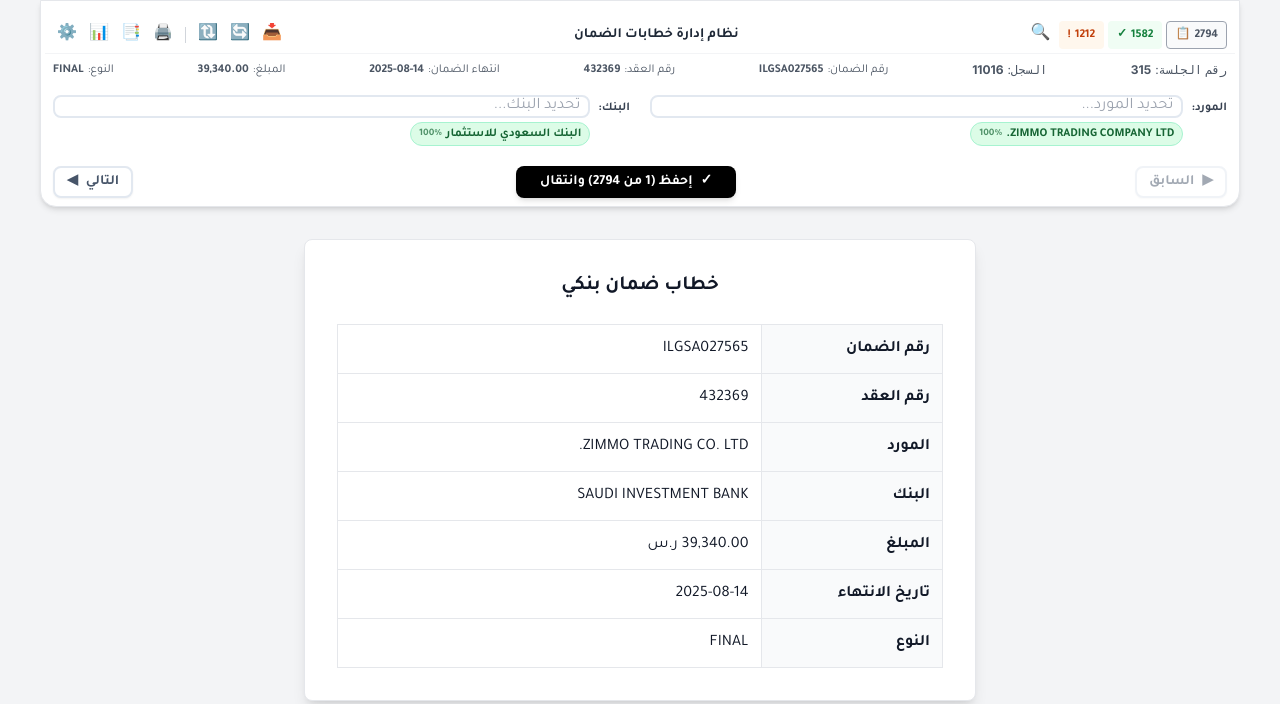
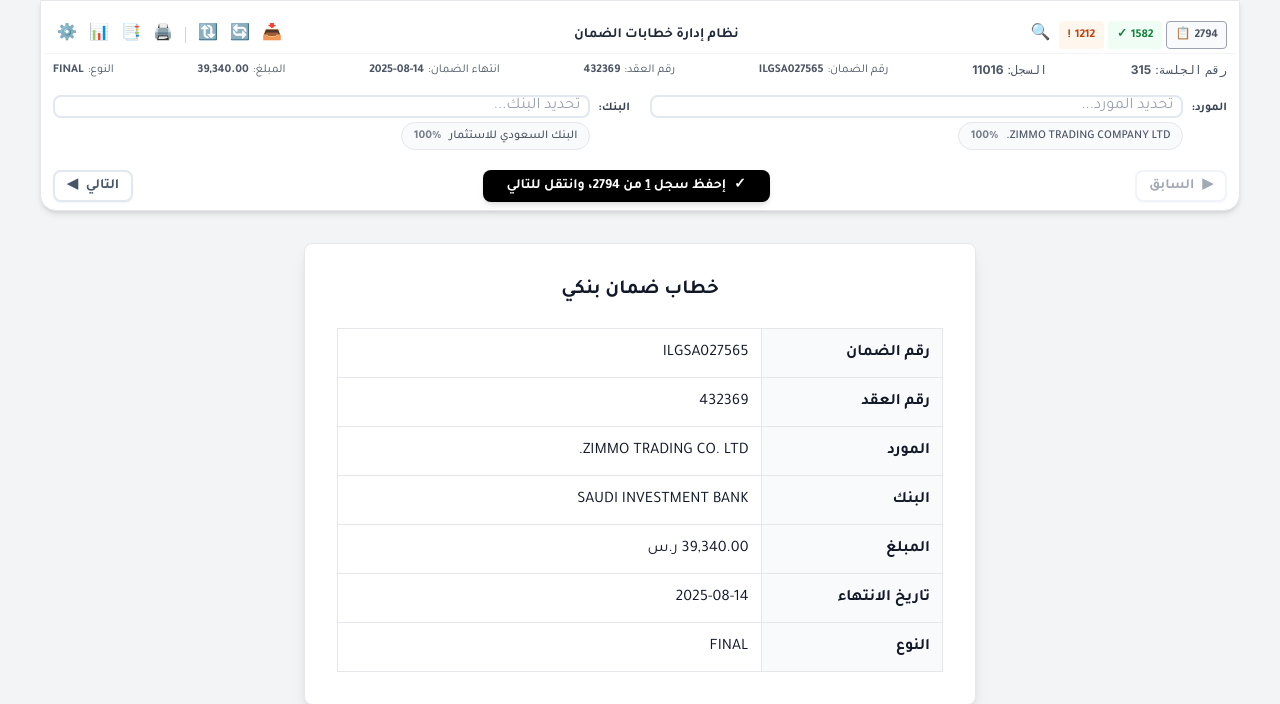
Before and after one commit to bakhe8/BGL, a PHP site: page /decision.php?record_id=11016&filter=all in a window 1280 px wide. Shown: the top 704 px of the page. Run offline with PHP 8.4, Linux system fonts and the light colour scheme; some libraries are stand-ins or nearby versions.

Commit message:
Phase 4C: Fix chips styling, filter text, record dropdown - per user feedback

```diff
--- a/www/decision.php
+++ b/www/decision.php
@@ -238,20 +238,55 @@ $buildUrl = function($newRecordId = null, $newFilter = null) use ($sessionId, $f
         }
         .record-meta span { display: flex; align-items: center; gap: 4px; }
 
-        .chip {
+        /* Chip styling - matches original gray style */
+        .chip-btn {
             display: inline-flex;
             align-items: center;
-            gap: 4px;
-            padding: 2px 8px;
+            gap: 8px;
+            padding: 4px 12px;
             border-radius: 99px;
             font-size: 0.75rem;
-            font-weight: 600;
+            font-weight: 500;
             cursor: pointer;
             transition: all 0.2s;
+            background: #f9fafb;
+            color: #4b5563;
+            border: 1px solid #e5e7eb;
         }
-        .chip-strong { background: #dcfce7; color: #166534; border: 1px solid #a7f3d0; }
-        .chip-weak { background: #fef3c7; color: #92400e; border: 1px solid #fde68a; }
-        .chip:hover { transform: scale(1.05); }
+        .chip-btn:hover {
+            transform: scale(1.05);
+            background: #f3f4f6;
+            border-color: #d1d5db;
+        }
+        /* Record selector dropdown */
+        .record-selector {
+            position: relative;
+            display: inline-block;
+        }
+        .record-dropdown {
+            display: none;
+            position: absolute;
+            top: 100%;
+            right: 0;
+            background: white;
+            border: 1px solid #e5e7eb;
+            border-radius: 8px;
+            box-shadow: 0 4px 12px rgba(0,0,0,0.15);
+            max-height: 300px;
+            overflow-y: auto;
+            z-index: 100;
+            min-width: 200px;
+        }
+        .record-dropdown.open { display: block; }
+        .record-dropdown a {
+            display: block;
+            padding: 8px 12px;
+            color: #374151;
+            text-decoration: none;
+            border-bottom: 1px solid #f3f4f6;
+        }
+        .record-dropdown a:hover { background: #f0f9ff; }
+        .record-dropdown a.current { background: #dbeafe; font-weight: 600; }
     </style>
 </head>
 
@@ -353,15 +388,14 @@ $buildUrl = function($newRecordId = null, $newFilter = null) use ($sessionId, $f
                                         <!-- Candidate Chips -->
                                         <div class="flex flex-wrap items-center gap-2 mt-1 min-h-[20px]">
                                             <div id="supplierChips" class="flex flex-wrap gap-1">
-                                                <?php foreach (array_slice($supplierCandidates, 0, 5) as $cand):
-                                                    $isStrong = ($cand['score_raw'] ?? $cand['score'] ?? 0) >= 0.9;
-                                                ?>
-                                                <span class="chip <?= $isStrong ? 'chip-strong' : 'chip-weak' ?>"
+                                                <?php foreach (array_slice($supplierCandidates, 0, 3) as $cand): ?>
+                                                <button type="button" class="chip-btn"
                                                       data-id="<?= $cand['supplier_id'] ?>"
-                                                      data-name="<?= htmlspecialchars($cand['name']) ?>">
-                                                    <?= htmlspecialchars($cand['name']) ?>
-                                                    <span class="text-[10px] opacity-70"><?= round(($cand['score_raw'] ?? $cand['score'] ?? 0) * 100) ?>%</span>
-                                                </span>
+                                                      data-name="<?= htmlspecialchars($cand['name']) ?>"
+                                                      data-type="supplier">
+                                                    <span><?= htmlspecialchars($cand['name']) ?></span>
+                                                    <span class="font-bold opacity-75"><?= round(($cand['score_raw'] ?? $cand['score'] ?? 0) * 100) ?>%</span>
+                                                </button>
                                                 <?php endforeach; ?>
                                             </div>
                                         </div>
@@ -386,15 +420,14 @@ $buildUrl = function($newRecordId = null, $newFilter = null) use ($sessionId, $f
                                         <!-- Candidate Chips -->
                                         <div class="flex flex-wrap items-center gap-2 mt-1 min-h-[20px]">
                                             <div id="bankChips" class="flex flex-wrap gap-1">
-                                                <?php foreach (array_slice($bankCandidates, 0, 5) as $cand):
-                                                    $isStrong = ($cand['score_raw'] ?? $cand['score'] ?? 0) >= 0.9;
-                                                ?>
-                                                <span class="chip <?= $isStrong ? 'chip-strong' : 'chip-weak' ?>"
+                                                <?php foreach (array_slice($bankCandidates, 0, 3) as $cand): ?>
+                                                <button type="button" class="chip-btn"
                                                       data-id="<?= $cand['bank_id'] ?>"
-                                                      data-name="<?= htmlspecialchars($cand['name']) ?>">
-                                                    <?= htmlspecialchars($cand['name']) ?>
-                                                    <span class="text-[10px] opacity-70"><?= round(($cand['score_raw'] ?? $cand['score'] ?? 0) * 100) ?>%</span>
-                                                </span>
+                                                      data-name="<?= htmlspecialchars($cand['name']) ?>"
+                                                      data-type="bank">
+                                                    <span><?= htmlspecialchars($cand['name']) ?></span>
+                                                    <span class="font-bold opacity-75"><?= round(($cand['score_raw'] ?? $cand['score'] ?? 0) * 100) ?>%</span>
+                                                </button>
                                                 <?php endforeach; ?>
                                             </div>
                                         </div>
@@ -413,9 +446,23 @@ $buildUrl = function($newRecordId = null, $newFilter = null) use ($sessionId, $f
 
                         <div class="flex items-center gap-4">
                             <span id="saveMessage" class="text-xs font-medium"></span>
+                            <?php
+                            $filterText = 'سجل';
+                            if ($filter === 'approved') $filterText = 'سجل جاهز';
+                            elseif ($filter === 'pending') $filterText = 'سجل يحتاج قرار';
+                            ?>
                             <button class="save-btn py-1.5 px-6 text-sm shadow-md hover:shadow-lg" id="btnSaveNext">
                                 <span>✓</span>
-                                <span>إحفظ (<span id="currentIndex"><?= $currentIndex + 1 ?></span> من <span id="totalCount"><?= $totalRecords ?></span>) وانتقال</span>
+                                <span>إحفظ <?= $filterText ?> <span class="record-selector">
+                                    <a href="#" id="recordSelectorLink" class="underline"><?= $currentIndex + 1 ?></a>
+                                    <div class="record-dropdown" id="recordDropdown">
+                                        <?php foreach ($filteredRecords as $idx => $rec): ?>
+                                        <a href="<?= $buildUrl($rec->id) ?>" class="<?= $idx === $currentIndex ? 'current' : '' ?>">
+                                            <?= $idx + 1 ?>. #<?= $rec->id ?> - <?= htmlspecialchars(mb_substr($rec->rawSupplierName ?? '', 0, 30)) ?>
+                                        </a>
+                                        <?php endforeach; ?>
+                                    </div>
+                                </span> من <?= $totalRecords ?>، وانتقل للتالي</span>
                             </button>
                         </div>
 
@@ -488,24 +535,44 @@ $buildUrl = function($newRecordId = null, $newFilter = null) use ($sessionId, $f
         const recordId = <?= $currentRecord?->id ?? 'null' ?>;
         const nextUrl = <?= $hasNext ? '"' . $buildUrl($nextId) . '"' : 'null' ?>;
 
-        // Chip Click Handler
-        document.querySelectorAll('.chip').forEach(chip => {
+        // Chip Click Handler (gray buttons)
+        document.querySelectorAll('.chip-btn').forEach(chip => {
             chip.addEventListener('click', () => {
-                const type = chip.closest('#supplierChips') ? 'supplier' : 'bank';
+                const type = chip.dataset.type;
                 const id = chip.dataset.id;
                 const name = chip.dataset.name;
 
                 if (type === 'supplier') {
                     document.getElementById('supplierInput').value = name;
                     document.getElementById('supplierId').value = id;
-                    document.getElementById('letterSupplier').textContent = name;
+                    if (document.getElementById('letterSupplier')) {
+                        document.getElementById('letterSupplier').textContent = name;
+                    }
                 } else {
                     document.getElementById('bankInput').value = name;
                     document.getElementById('bankId').value = id;
-                    document.getElementById('letterBank').textContent = name;
+                    if (document.getElementById('letterBank')) {
+                        document.getElementById('letterBank').textContent = name;
+                    }
                 }
             });
         });
+
+        // Record Selector Dropdown
+        const selectorLink = document.getElementById('recordSelectorLink');
+        const dropdown = document.getElementById('recordDropdown');
+        if (selectorLink && dropdown) {
+            selectorLink.addEventListener('click', (e) => {
+                e.preventDefault();
+                e.stopPropagation();
+                dropdown.classList.toggle('open');
+            });
+            document.addEventListener('click', (e) => {
+                if (!dropdown.contains(e.target) && e.target !== selectorLink) {
+                    dropdown.classList.remove('open');
+                }
+            });
+        }
 
         // Autocomplete Setup
         function setupAutocomplete(inputId, suggestionsId, hiddenId, data, nameKey, letterId) {
```
Also changed, not shown: storage/database/app.sqlite, 1 other file.
